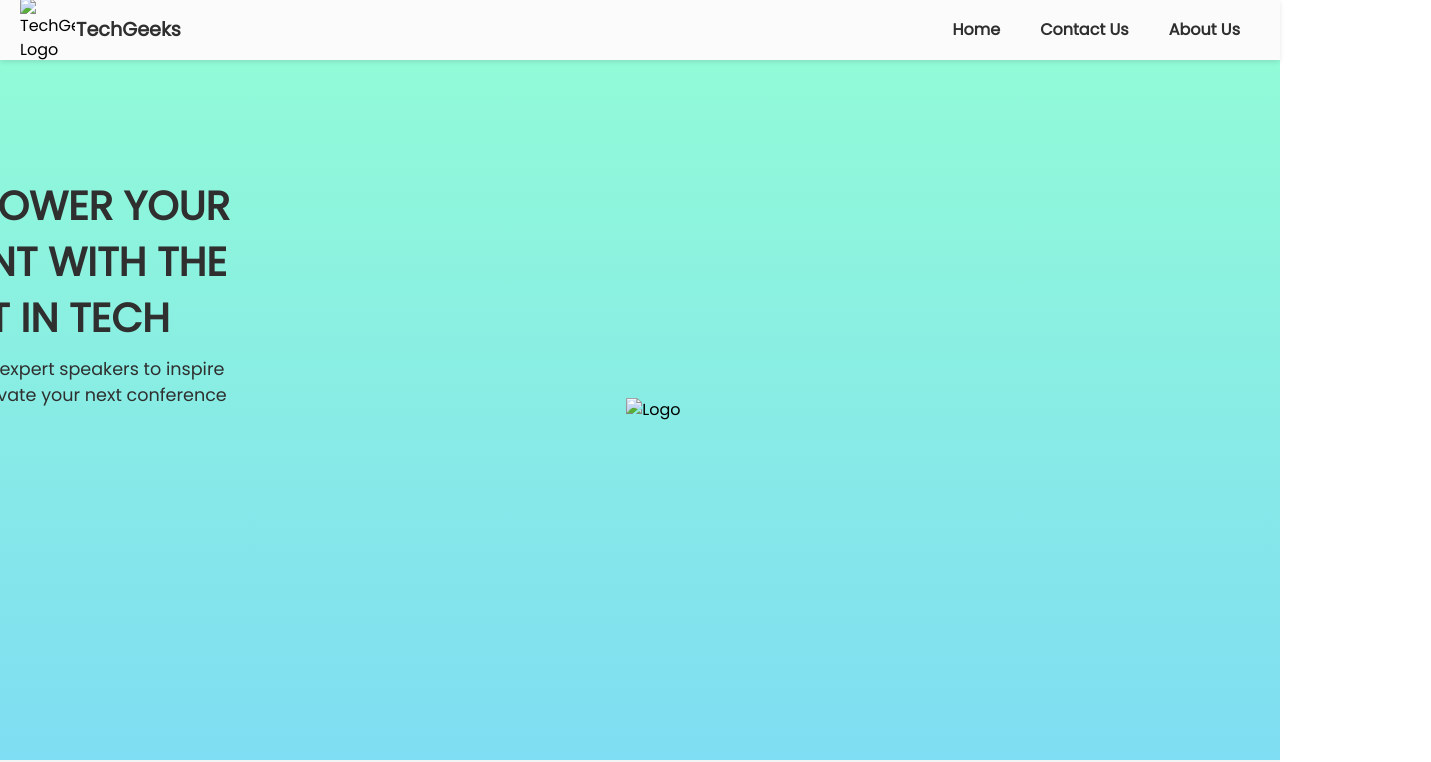
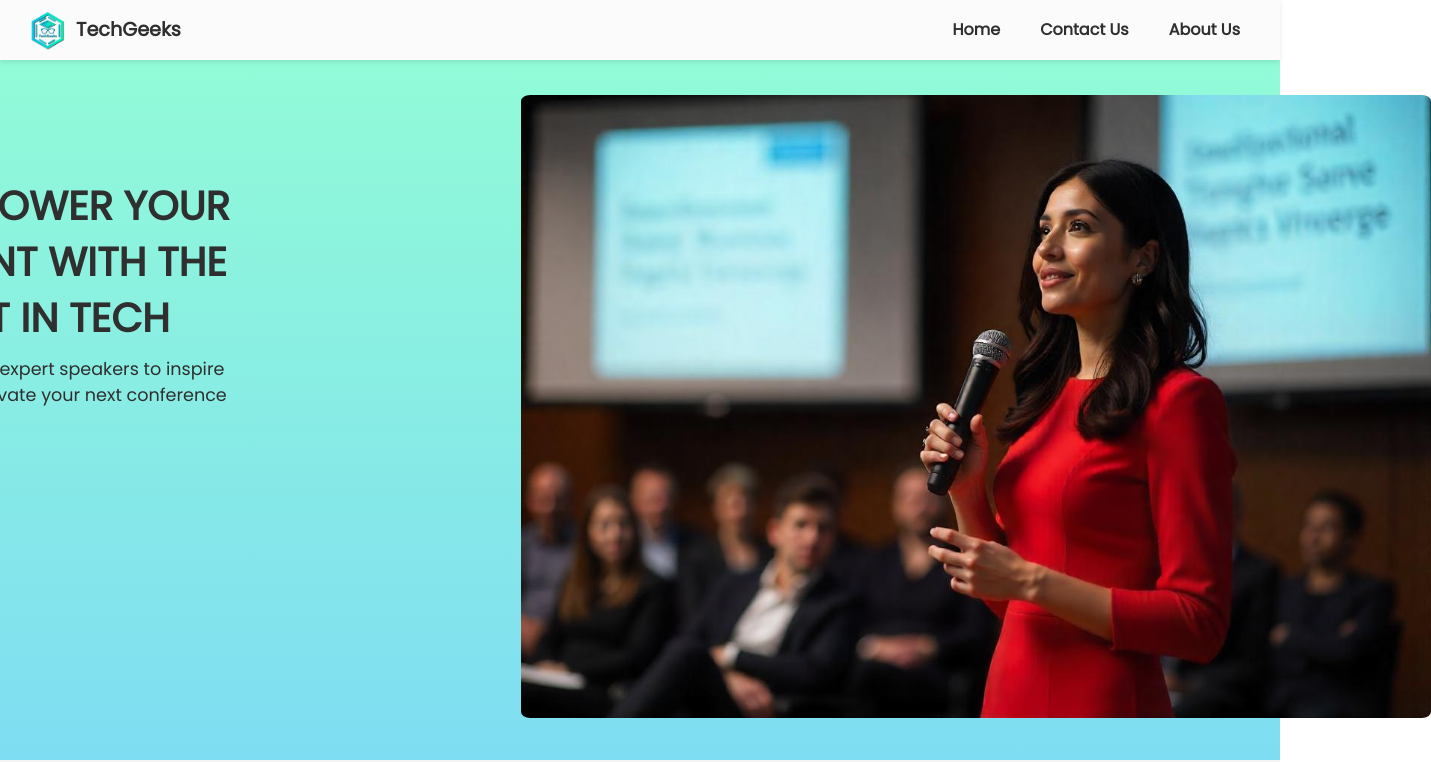
Before and after one commit to lynccc1/TechGeeks, a plain HTML site: page index.html in a window 1280 px wide. Shown: the top 762 px of the page, 1431 px wide, since content can reach past the window. Drawn offline with Linux system fonts and the light colour scheme; the site is published under a folder, as on GitHub Pages, so addresses that start at the root find nothing; a script that the page names is missing.

Commit message:
fixed image for homepage

```diff
--- a/index.html
+++ b/index.html
@@ -12,7 +12,7 @@
     <!-- Header contents -->
     <header>
         <div class="LogoCont">
-            <img src="/Pictures/TechGeeks_Logo.png" alt="TechGeeks Logo">
+            <img src="Pictures/TechGeeks_Logo.png" alt="TechGeeks Logo">
             <span><h4>TechGeeks</h4></span>
         </div>
 
@@ -43,7 +43,7 @@
 
                 </div>
                 <div class="PicIntro-S1">
-                    <img src="/Pictures/speaker.jpeg" alt="Logo">
+                    <img src="Pictures/speaker.jpeg" alt="Logo">
                 <span><h4></h4></span>
                 </div>
 
```
